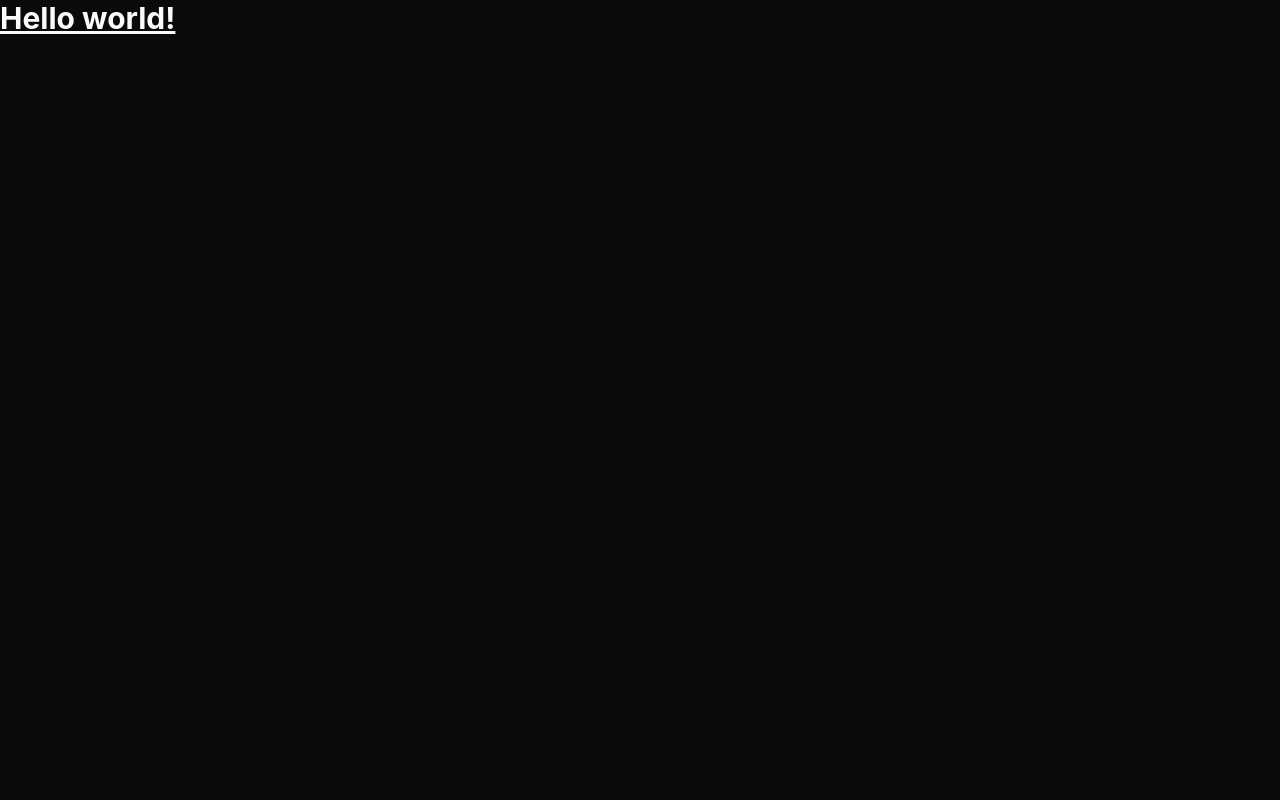
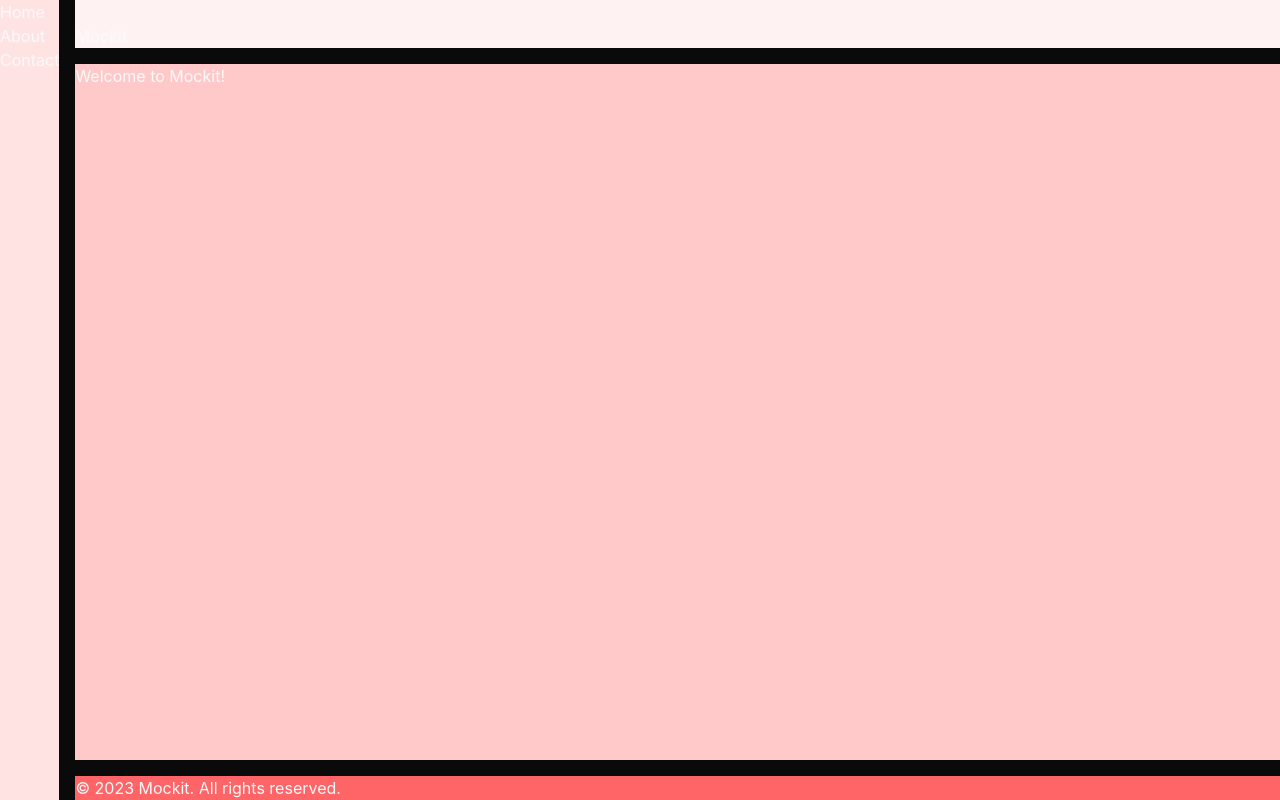
Before and after one commit to Jordy756/mockit-api, an Astro site in the folder mockit-app/: page / in a window 1280 px wide. Built offline with nearby package versions, Linux system fonts and the light colour scheme; Astro itself is replaced by a stand-in of ours.

Commit message:
refactor(4G-001): remove unused site property from astro.config.mjs

```diff
--- a/mockit-app/astro.config.mjs
+++ b/mockit-app/astro.config.mjs
@@ -5,8 +5,6 @@ import tailwindcss from "@tailwindcss/vite";
 
 // https://astro.build/config
 export default defineConfig({
-  site: "",
-
   vite: {
     plugins: [tailwindcss()],
   },
--- /dev/null
+++ b/mockit-app/src/components/icons/Code.astro
@@ -0,0 +1,6 @@
+<svg xmlns="http://www.w3.org/2000/svg" width="128" height="128" viewBox="0 0 24 24"
+  ><path
+    fill="currentColor"
+    d="M4.825 12.025L8.7 15.9q.275.275.275.7t-.275.7t-.7.275t-.7-.275l-4.6-4.6q-.15-.15-.213-.325T2.426 12t.063-.375t.212-.325l4.6-4.6q.3-.3.713-.3t.712.3t.3.713t-.3.712zm14.35-.05L15.3 8.1q-.275-.275-.275-.7t.275-.7t.7-.275t.7.275l4.6 4.6q.15.15.213.325t.062.375t-.062.375t-.213.325l-4.6 4.6q-.3.3-.7.288t-.7-.313t-.3-.712t.3-.713z"
+  ></path></svg
+>
--- a/mockit-app/src/layouts/Layout.astro
+++ b/mockit-app/src/layouts/Layout.astro
@@ -21,8 +21,6 @@ const { title, description } = Astro.props;
     <meta name="description" content={description} />
   </head>
   <body class="bg-neutral-950 text-neutral-50">
-    <div class="relative min-h-screen overflow-clip flex flex-col">
-      <slot />
-    </div>
+    <slot />
   </body>
 </html>
--- a/mockit-app/src/pages/index.astro
+++ b/mockit-app/src/pages/index.astro
@@ -1,10 +1,31 @@
 ---
 import Layout from "@layouts/Layout.astro";
-
-// Welcome to Astro! Wondering what to do next? Check out the Astro documentation at https://docs.astro.build
-// Don't want to use any of this? Delete everything in this file, the `assets`, `components`, and `layouts` directories, and start fresh.
 ---
 
 <Layout title="My Astro Site" description="A simple Astro site">
-  <h1 class="text-3xl font-bold underline">Hello world!</h1>
+  <div class="relative grid grid-cols-[auto_1fr] grid-rows-[auto_1fr_auto] gap-4 min-h-screen">
+    <aside class="bg-red-100 col-start-1 row-span-3">
+      <nav>
+        <ul>
+          <li><a href="/">Home</a></li>
+          <li><a href="/about">About</a></li>
+          <li><a href="/contact">Contact</a></li>
+        </ul>
+      </nav>
+    </aside>
+    <header class="bg-red-50 col-start-2 row-start-1 w-full">
+      <button>
+        <span></span>
+        <span></span>
+        <span></span>
+      </button>
+      <h1>Mockit</h1>
+    </header>
+    <main class="bg-red-200 col-start-2 row-start-2 w-full h-full">
+      <p>Welcome to Mockit!</p>
+    </main>
+    <footer class="bg-red-400 col-start-2 row-start-3 w-full">
+      <p>&copy; 2023 Mockit. All rights reserved.</p>
+    </footer>
+  </div>
 </Layout>
```
Also changed, not shown: 1 other file.
